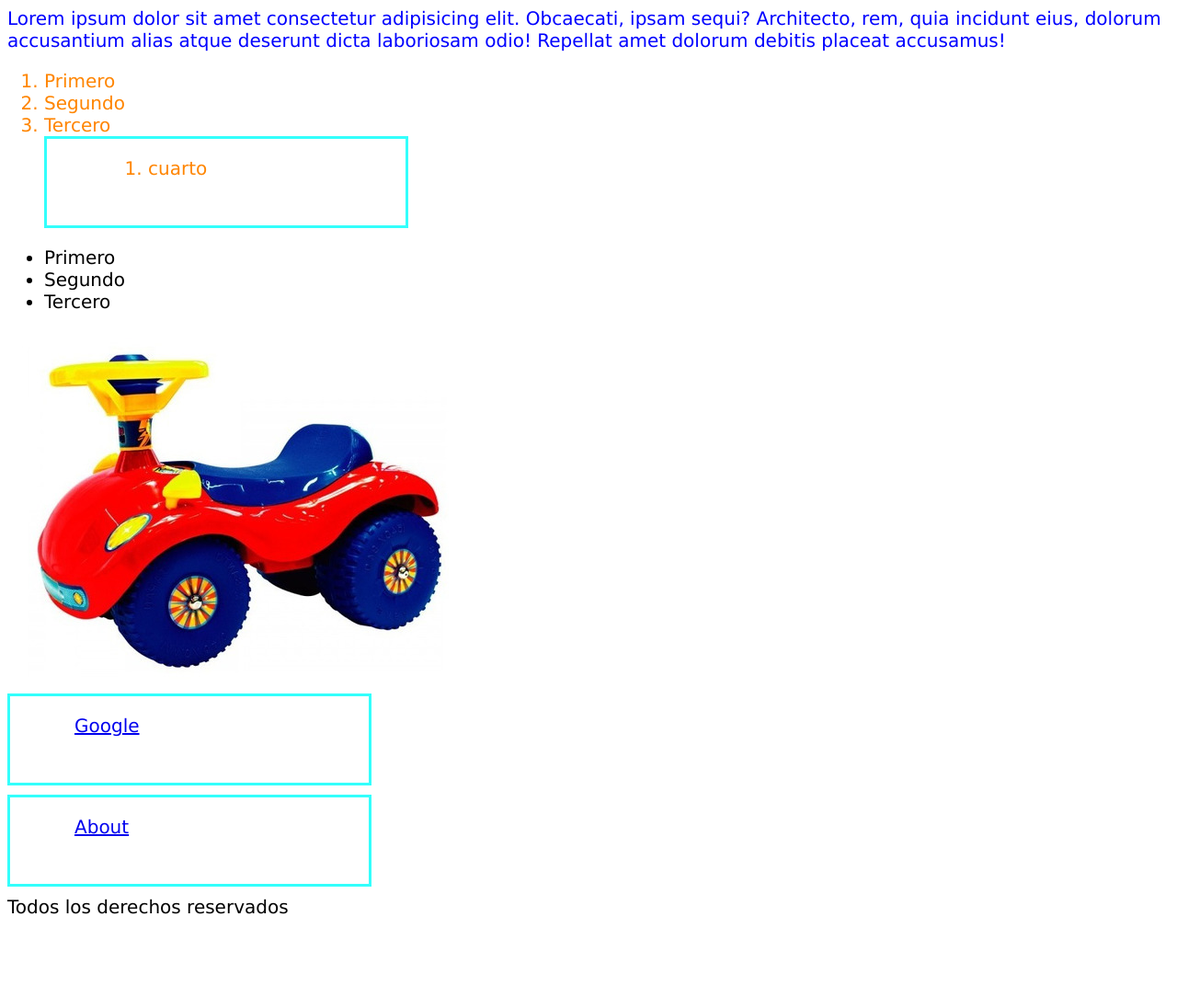
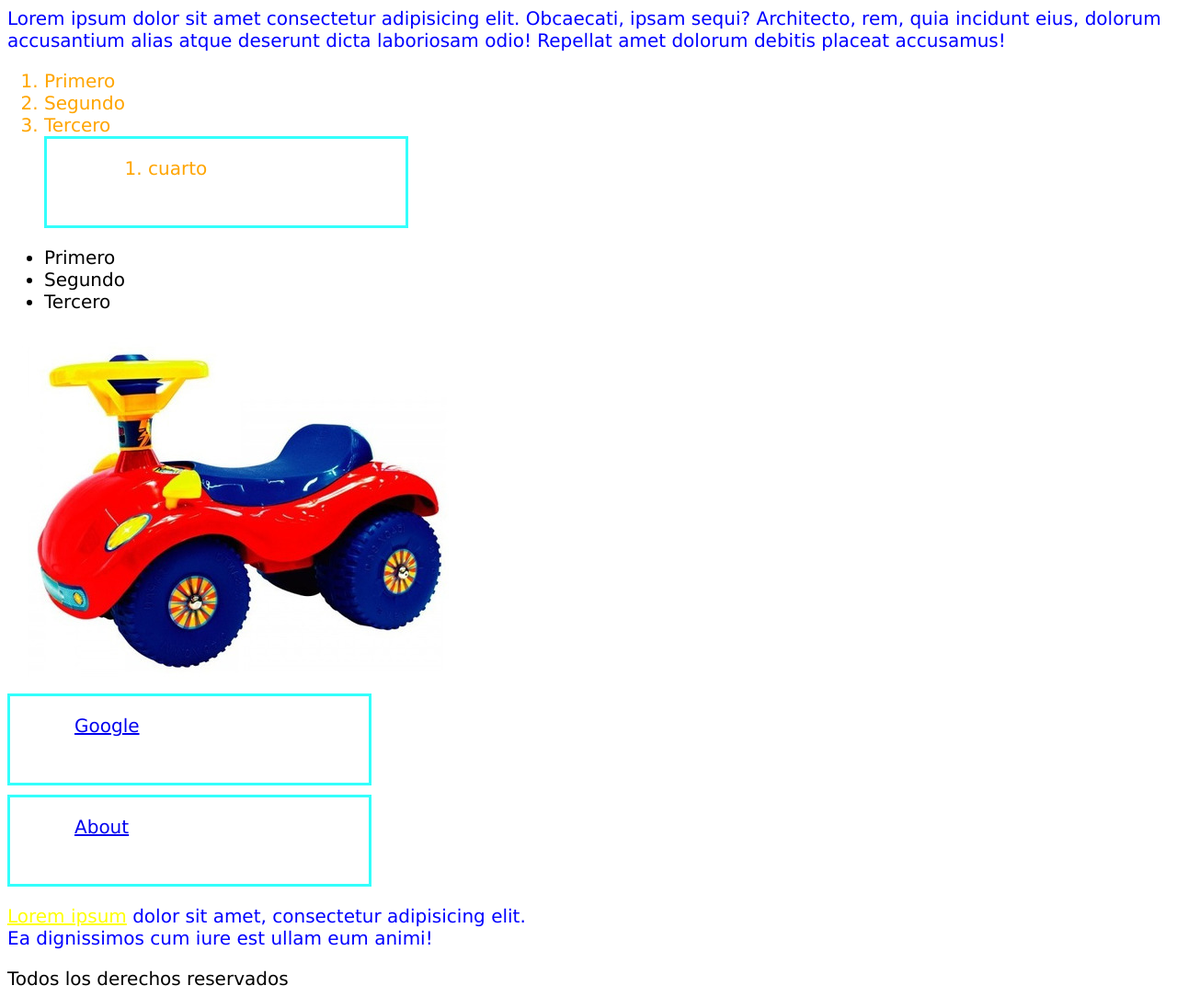
Before and after one commit to garavito16/AprendiendoHTML, a plain HTML site: page index.html in a window 1280 px wide. Shown: the part 1220-2304 px from the top of the page at 92% size. Before the commit the page ends 2226 px from the top, so only its background shows below. Drawn offline with Linux system fonts and the light colour scheme.

Commit message:
aplicando estilos

```diff
--- a/css/style.css
+++ b/css/style.css
@@ -72,12 +72,26 @@ div {
     color: rgb(255, 133, 0);
 }*/
 
-/*aplica el estilo a todos los elementos li de la clase .numeros*/
+/*aplica el estilo a todos los elementos li de la clase .numeros
 .numeros li{
     color: rgb(255, 133, 0);
-}
+}*/
 
 /*busca un elemento que tenga ambas clases*/
 .navegacion.especial, #principal{
     color:purple;
 }
+
+/* tambien sirve para seleccionar los href, el selector observa el atributo href
+[href] {
+    color: yellow;
+}*/
+
+
+p#game a.link{
+    color: yellow;
+}
+
+.numeros > * {
+    color:orange;
+}
--- a/index.html
+++ b/index.html
@@ -141,6 +141,13 @@
         <a href="./about.html">About</a>
     </div>
 
+
+    <p class="quote" id="game">
+        <a href="#" class="link">Lorem ipsum</a> dolor sit amet, consectetur adipisicing elit.<br>
+         Ea dignissimos cum iure est ullam eum animi!
+    </p>
+
+
    <!--parte final de la pagina-->
     <footer>
         Todos los derechos reservados
```
